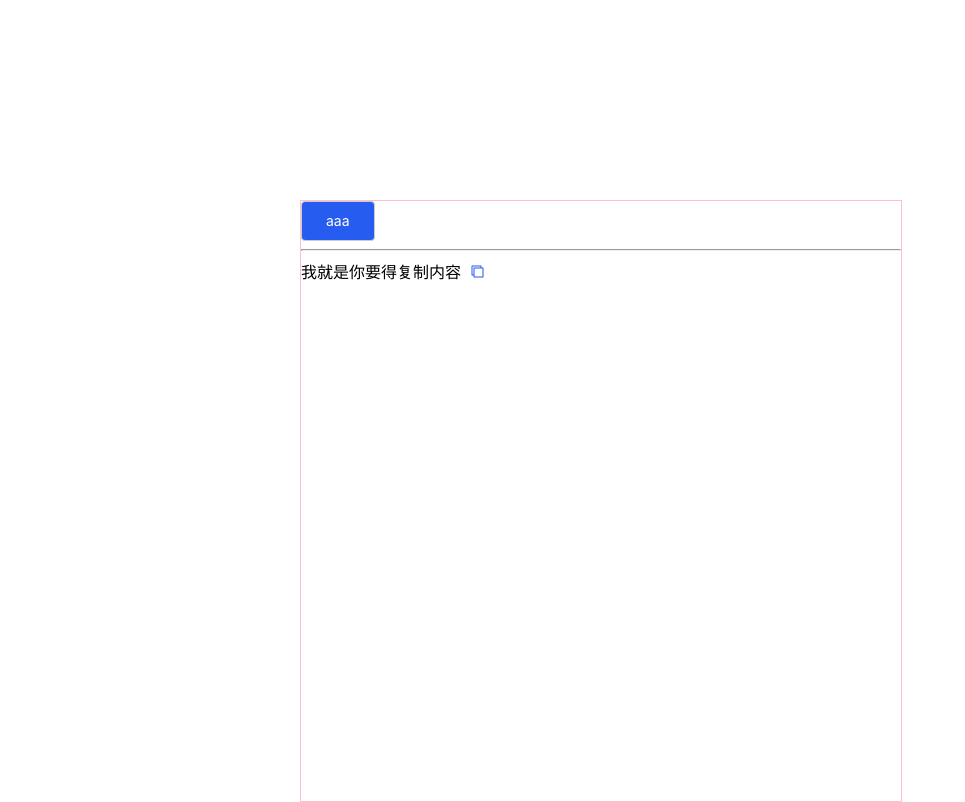
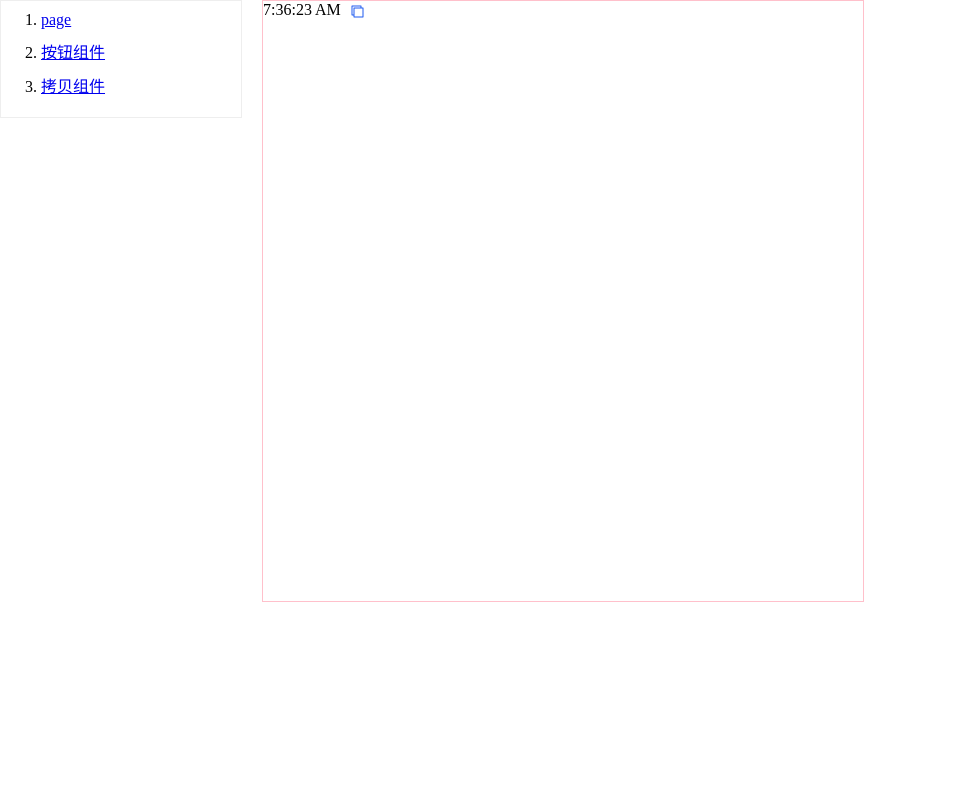
Before and after one commit to bushaoqing/component-for-react-hook, a React (Create React App) app: page /page in a window 1280 px wide. Shown: the whole page, without its empty margins (0-965 px from the left). Built offline with nearby package versions, Linux system fonts and the light colour scheme.

Commit message:
添加路由

```diff
--- a/package.json
+++ b/package.json
@@ -9,6 +9,8 @@
     "lodash": "^4.17.21",
     "react": "^17.0.2",
     "react-dom": "^17.0.2",
+    "react-router": "^5.2.0",
+    "react-router-dom": "^5.2.0",
     "react-scripts": "4.0.3",
     "web-vitals": "^1.0.1"
   },
--- a/src/App.js
+++ b/src/App.js
@@ -1,17 +1,31 @@
-import Buttom from './components/Button'
-import CopyText from './components/CopyText'
+import { Switch, Route, Link } from 'react-router-dom'
+import { RouteMap } from './router'
 
 // 测试容器
 function App() {
-  let tip = '我就是你要得复制内容'
+
   return (
-    <div className="App">
-      <Buttom text="aaa" type="submit" />
+    <>
+      <ol className='side_menu_wrap'>
+        {
+          RouteMap.map(item => (
+            <li key={item.path}>
+              <Link to={item.path}>{item.name}</Link>
+            </li>
+          ))
+        }
+      </ol>
 
-      <hr />
-
-      {tip}<CopyText copyText={tip} />
-    </div>
+      <div className="main_body_wrap">
+        <Switch>
+          {
+            RouteMap.map(item => (
+              <Route key={item.path} path={item.path} component={item.component}></Route>
+            ))
+          }
+        </Switch>
+      </div>
+    </>
   );
 }
 
--- a/src/index.css
+++ b/src/index.css
@@ -1,20 +1,27 @@
-body {
+* {
+  padding: 0;
   margin: 0;
-  font-family: -apple-system, BlinkMacSystemFont, 'Segoe UI', 'Roboto', 'Oxygen',
-    'Ubuntu', 'Cantarell', 'Fira Sans', 'Droid Sans', 'Helvetica Neue',
-    sans-serif;
-  -webkit-font-smoothing: antialiased;
-  -moz-osx-font-smoothing: grayscale;
-}
-
-code {
-  font-family: source-code-pro, Menlo, Monaco, Consolas, 'Courier New',
-    monospace;
 }
 
 .App {
   width: 600px;
   height: 600px;
   border: 1px solid pink;
-  margin: 200px 0 0 300px;
 }
+
+.side_menu_wrap {
+  display: inline-block;
+  width: 200px;
+  border: 1px solid #eee;
+  padding: 10px 0 10px 40px;
+}
+
+.side_menu_wrap li {
+  margin-bottom: 10px;
+}
+
+.main_body_wrap {
+  position: absolute;
+  display: inline-block;
+  margin-left: 20px;
+}
--- a/src/index.js
+++ b/src/index.js
@@ -1,13 +1,16 @@
 import React from 'react';
 import ReactDOM from 'react-dom';
+import { BrowserRouter } from 'react-router-dom'
 import './index.css';
 import App from './App';
 import reportWebVitals from './reportWebVitals';
 
 ReactDOM.render(
-  <React.StrictMode>
-    <App />
-  </React.StrictMode>,
+  <BrowserRouter>
+    <React.StrictMode>
+      <App />
+    </React.StrictMode>
+  </BrowserRouter>,
   document.getElementById('root')
 );
 
--- /dev/null
+++ b/src/pages/index.js
@@ -0,0 +1,17 @@
+import Buttom from '../components/Button'
+import CopyText from '../components/CopyText'
+
+// 测试容器
+function InitPage() {
+  let time = new Date().toLocaleTimeString()
+
+  return (
+    <div className="App">
+      {/* <Buttom text="aaa" type="submit" /> */}
+
+      {time}<CopyText copyText={time} />
+    </div>
+  );
+}
+
+export default InitPage;
--- /dev/null
+++ b/src/router/index.js
@@ -0,0 +1,24 @@
+import page from '../pages'
+import Button from "../components/Button"
+import CopyText from "../components/CopyText"
+
+// 侧边菜单栏
+const RouteMap = [
+    {
+        name: 'page',
+        path: '/page',
+        component: page
+    }, {
+        name: '按钮组件',
+        path: '/Button',
+        component: Button
+    }, {
+        name: '拷贝组件',
+        path: '/CopyText',
+        component: CopyText
+    }
+]
+
+export {
+    RouteMap
+}
```
Also changed, not shown: 1 other file (tests, documents, lock files or other folders).
